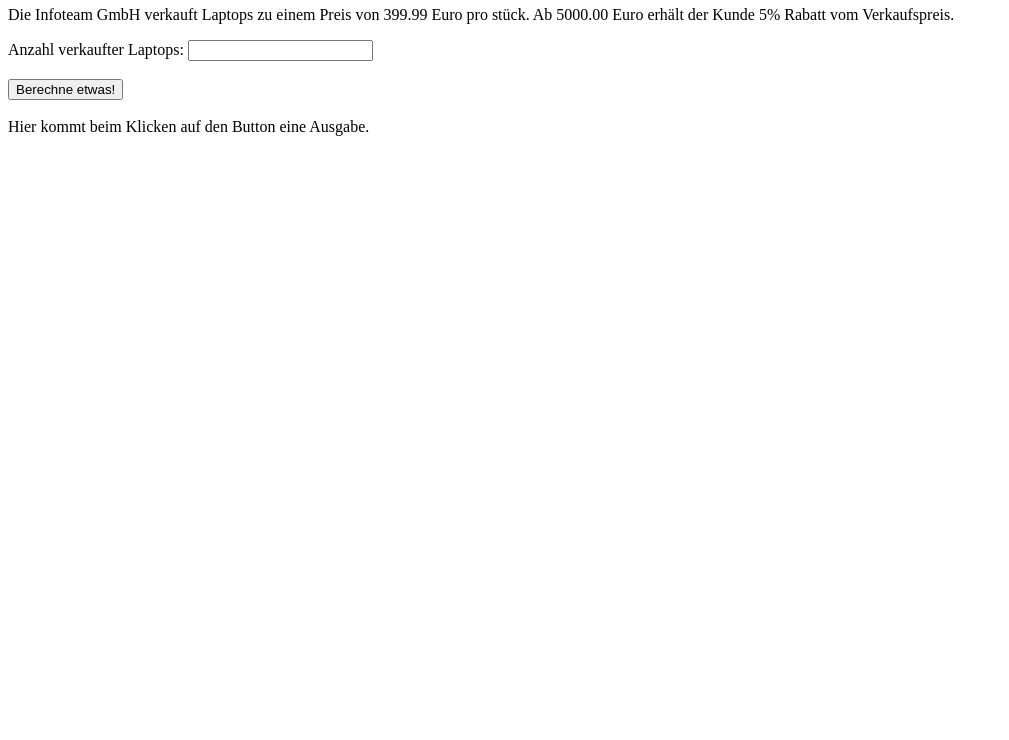
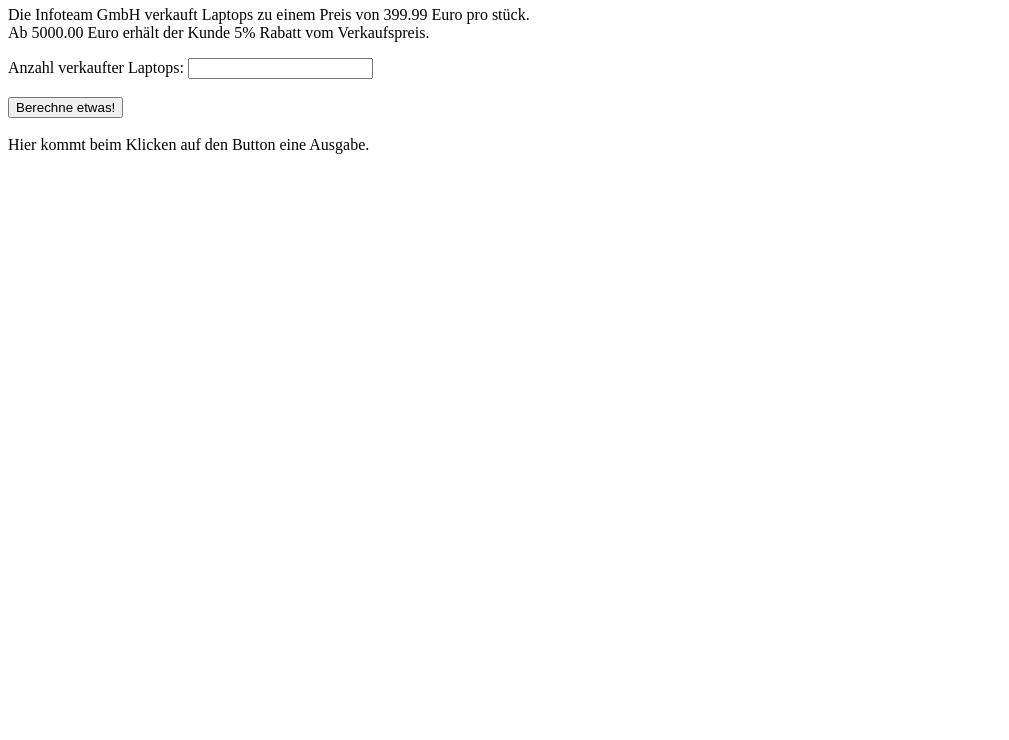
Before and after one commit to iChut/page, a plain HTML site: page 33_Rabatt/index.html in a window 1280 px wide. Shown: the part 60-800 px from the top of the page, without its empty margins (0-1009 px from the left). Drawn offline with Linux system fonts and the light colour scheme.

Commit message:
new Update

```diff
--- a/33_Rabatt/index.html
+++ b/33_Rabatt/index.html
@@ -21,7 +21,7 @@
 
 	<body>
 		<h1>33 Rabatt</h1>
-		<p>Die Infoteam GmbH verkauft Laptops zu einem Preis von 399.99 Euro pro stück. Ab 5000.00 Euro erhält der Kunde 5% Rabatt vom Verkaufspreis.</p>
+		<p>Die Infoteam GmbH verkauft Laptops zu einem Preis von 399.99 Euro pro stück. <br> Ab 5000.00 Euro erhält der Kunde 5% Rabatt vom Verkaufspreis.</p>
         Anzahl verkaufter Laptops: <input id="idInput" type="text" value=""><br /><br />
 		<button onClick="clicked();">Berechne etwas!</button><br /><br />
 		<div id="idOutput">Hier kommt beim Klicken auf den Button eine Ausgabe.</div>
```
